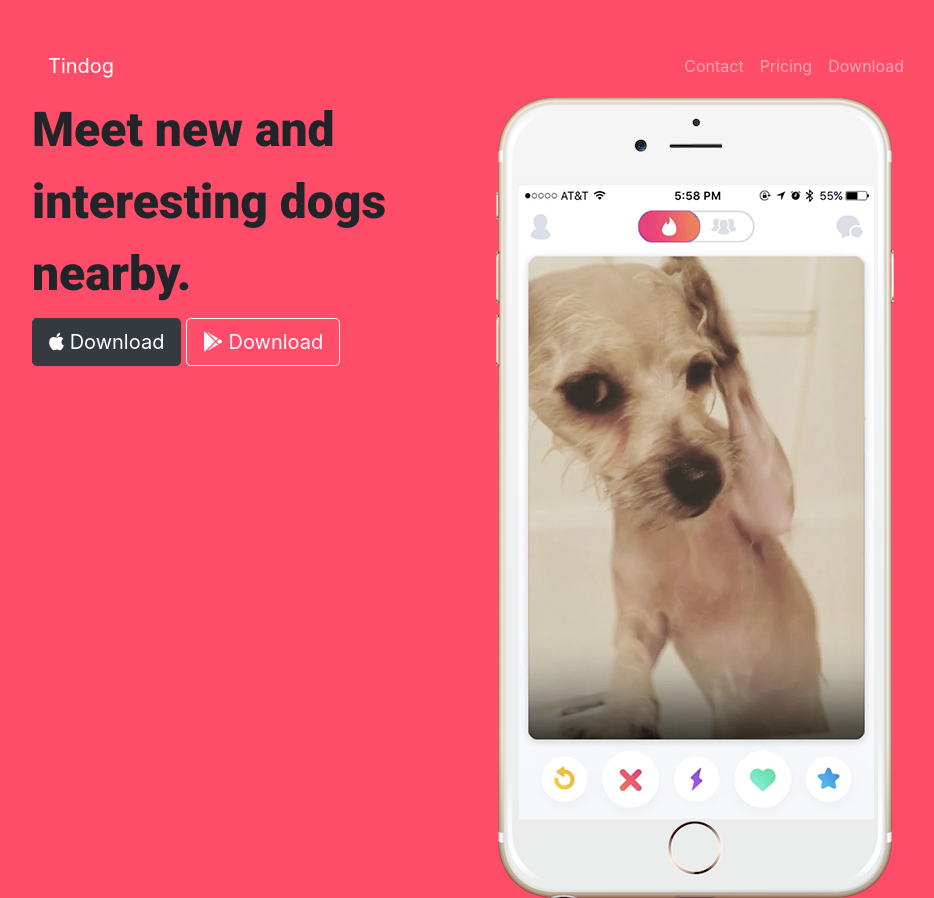
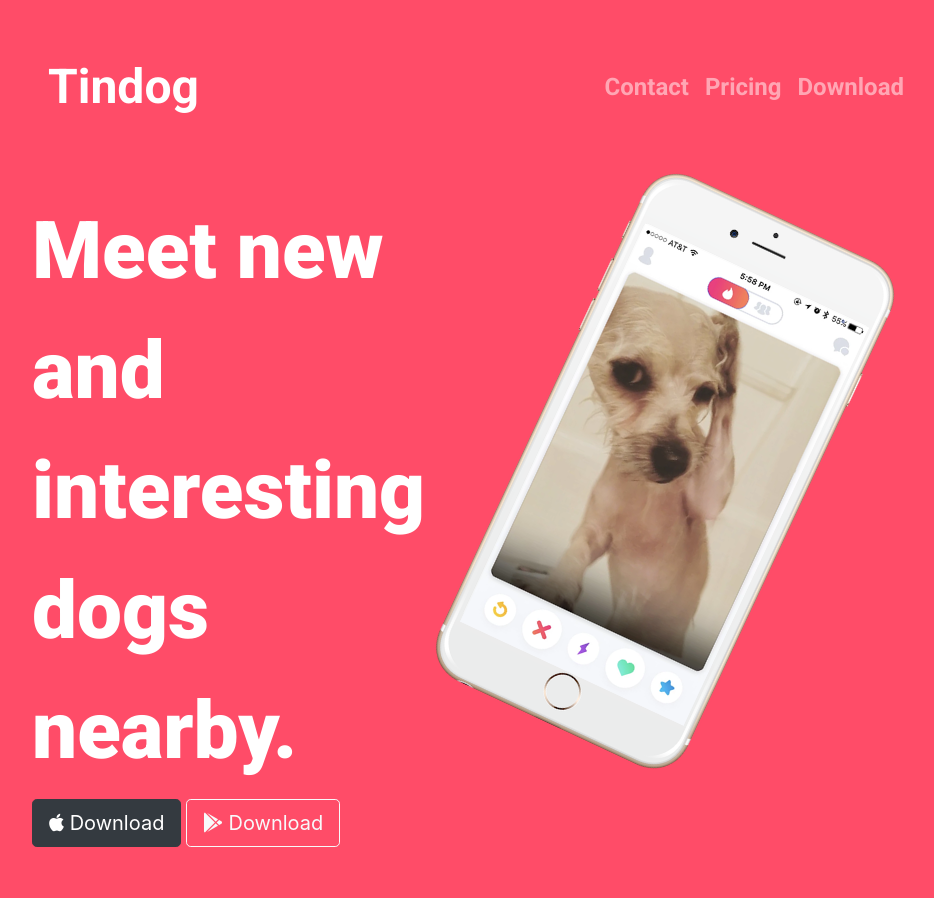
Before and after one commit to RafaelFrKl/Tindog-Bootstrap, a plain HTML site: page index.html in a window 1280 px wide. Shown: the top 898 px of the page, without its empty margins (160-1094 px from the left). Drawn offline with nearby package versions, Linux system fonts and the light colour scheme.

Commit message:
Addded Z-index layering

```diff
--- a/css/styles.css
+++ b/css/styles.css
@@ -1,8 +1,9 @@
 h1{
     font-family: 'Roboto', sans-serif; /*Changes font to Roboto*/
     font-weight: 900; /*Changes Robot Regular to Roboto Black, heaviest font weight*/
-    font-size: 3rem;
+    font-size: 5rem;
     line-height: 1.5;
+    color: white;
 }
 h2{
     font-family: 'Roboto', sans-serif; /*Changes font to Roboto*/
@@ -23,12 +24,34 @@ p{
     background-color: #ff4c68;
 }
 .container-fluid{
-    padding: 3% 15%;
+    padding: 3% 15% 10%;
+}
+.navbar{
+    padding-bottom: 7%;
+}
+.navbar-brand{
+    font-family: 'Roboto', sans-serif; /*Changes font to Roboto*/
+    font-weight: 700;
+    font-size: 3rem;
+}
+.nav-link{
+font-family: 'Roboto', sans-serif; /*Changes font to Roboto*/
+    font-weight: 700;
+    font-size: 1.5rem;
+}
+.title-image{
+    width: 60%;
+    transform: rotate(25deg);
+    position: absolute;
+    right: 30%;
 }
 
 /*Features Section*/
 #features{
     padding: 7% 15%;
+    background-color: white;
+    position: relative;
+    z-index: 1 /*Changes layering level, only wortks when position is specified*/
 }
 .feature-box{
     text-align: center;
--- a/index.html
+++ b/index.html
@@ -75,7 +75,7 @@
             <button type="button" class="btn btn-outline-light btn-lg"><i class="fab fa-google-play"></i> Download</button>
           </div>
           <div class="col-lg-6">
-            <img src="images/iphone6.png" alt="iphone-mockup" />
+            <img class="title-image" src="images/iphone6.png" alt="iphone-mockup" />
           </div>
         </div>
       </div><!-- Fluid Container ends -->
```
